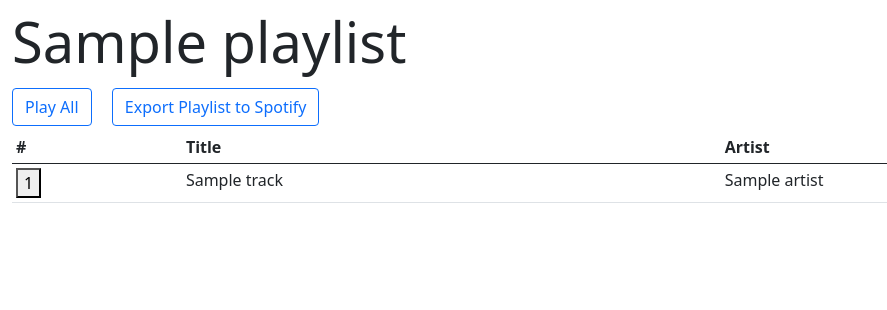
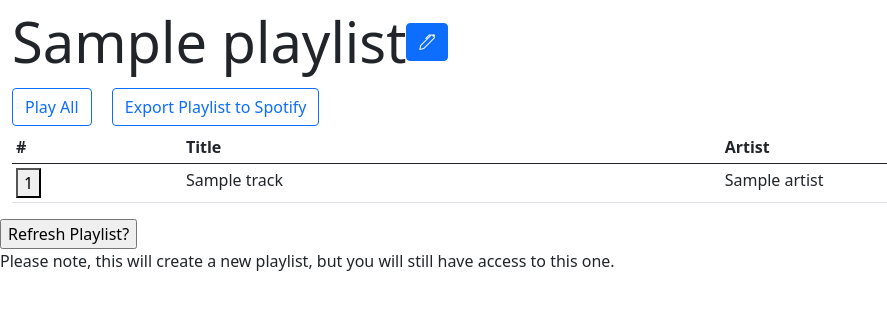
Before and after one commit to ecmcclain/HBProject, a Flask app: template templates/playlist.html in a window 1280 px wide. Shown: the part 64-374 px from the top of the page, without its empty margins (0-887 px from the left). Run offline with Flask 2, Linux system fonts and the light colour scheme; tables that the repository leaves empty hold one stand-in row (values such as "Sample post"); the template is opened without the code that fills it: values that come from a table or form of the project are taken from there, most other values are stand-ins (such as "Sample title", 1, 10 or a date in 2020); some libraries are stand-ins or nearby versions.

Commit message:
Fixed the shuffle endpoint, updated webplayer errors to prompt user to reauthenticate, renaming playlist functionality, refreshing playlist functionality, profile notifications

```diff
--- a/server.py
+++ b/server.py
@@ -164,7 +164,7 @@ def create_solo_playlist():
 
     #display the playlist
     print(jsonify(crud.get_playlist_spotify_track_ids(playlist)))
-    return render_template('playlist.html', user=user, playlist=playlist, access_token = session['access_token'], playlist_tracks = crud.get_playlist_spotify_track_ids(playlist))
+    return redirect(f'/view_solo_playlist/{playlist.id}')
 
 @app.route('/playlist/<other_id>', methods = ['POST'])
 def create_shared_playlist(other_id):
@@ -224,7 +224,7 @@ def create_shared_playlist(other_id):
                         db.session.commit()
     #display the playlist
 
-    return render_template('playlist.html', user=user, playlist=playlist, access_token = session['access_token'],playlist_tracks = crud.get_playlist_spotify_track_ids(playlist))
+    return redirect(f'/view_shared_playlist/{playlist.id}')
 
 @app.route('/view_solo_playlist/<playlist_id>')
 def view_solo_playlist(playlist_id):
@@ -353,6 +353,24 @@ def playback():
     flash('Playlist exported to Spotify.')
 
     return render_template('playlist.html', user=user, playlist=playlist, access_token = session['access_token'], playlist_tracks = crud.get_playlist_spotify_track_ids(playlist))
+
+@app.route('/rename_solo_playlist/<playlist_id>', methods=['POST'])
+def rename_solo_playlist(playlist_id):
+    new_name = request.form.get('new_name')
+    playlist = crud.get_solo_playlist_by_id(playlist_id)
+    playlist.title = new_name
+    db.session.commit()
+    print(playlist.title)
+    return redirect(f'/view_solo_playlist/{playlist_id}')
+
+@app.route('/rename_shared_playlist/<playlist_id>', methods=['POST'])
+def rename_shared_playlist(playlist_id):
+    new_name = request.form.get('new_name')
+    playlist = crud.get_shared_playlist_by_id(playlist_id)
+    playlist.title = new_name
+    db.session.commit()
+    print(playlist.title)
+    return redirect(f'/view_shared_playlist/{playlist_id}')
 
 
 
--- a/templates/playlist.html
+++ b/templates/playlist.html
@@ -25,21 +25,53 @@
 
 <div class="jumbotron jumbotron-fluid">
   <div class="container-fluid">
-    <h1 class="display-4">{{ playlist.title }}</h1>
+    <h1 class="display-4" style="display: flex; align-items: center;">{{ playlist.title }}
+      <button type="button" class="btn btn-primary" data-bs-toggle="modal" data-bs-target="#rename" id="edit_playlist">
+        <i class="bi bi-pen"></i>
+      </button>
+      <span id = 'edit_info' style="display: none;">
+        Edit Title
+      </span>
+    </h1>
       <div class="btn-group navbar-brand" role="group">
         <button id="loadPlaylist" class="btn btn-outline-primary">Play All </button>
       </div>
       <div class="btn-group navbar-brand" role="group">
         <form action = '/export_playlist' method = 'POST'>
-          {% if '&' in playlist.title %}
+          {% if not playlist.joining_user_id %}
+            <button type="submit" class="btn btn-outline-primary" name="playlist_id_solo" value="{{ playlist.id }}"> Export Playlist to Spotify</button>
+          {% else %}
             <button type="submit" class="btn btn-outline-primary" name="playlist_id_shared" value="{{ playlist.id }}"> Export Playlist to Spotify</button>
-          {% endif %}
-          {% if '&' not in playlist.title %}
-            <button type="submit" class="btn btn-outline-primary" name="playlist_id_solo" value="{{ playlist.id }}"> Export Playlist to Spotify</button>
           {% endif %}
         </form>
       </div>
     </div>
+</div>
+
+<div class="modal fade" tabindex="-1" id="rename" aria-hidden="true" style="display: none;">
+  <div class="modal-dialog">
+    <div class="modal-content">
+      <div class="modal-header">
+        <h5 class="modal-title">Rename Playlist</h5>
+        <button type="button" class="btn-close" data-bs-dismiss="modal" aria-label="Close"></button>
+      </div>
+      {% if not playlist.joining_user_id %}
+      <form action = '/rename_solo_playlist/{{playlist.id}}' method = "POST">
+        <div class="modal-body">
+          New name: <input type="text" name="new_name">
+          <input type="submit" value="Rename">
+        </div>
+    </form>
+      {% else %}
+      <form action = '/rename_shared_playlist/{{playlist.id}}' method = "POST">
+        <div class="modal-body">
+          New name: <input type="text" name="new_name">
+          <input type="submit" value="Rename">
+        </div>
+    </form>
+      {% endif %}
+    </div>
+  </div>
 </div>
 
 <div class="modal" tabindex="-1" id="re-auth" style="display: none;">
@@ -83,6 +115,24 @@
   </table>
 </div>
 
+{% if not playlist.joining_user_id %}
+  <form action='/playlist' method = 'POST'>
+    <input type="submit" value="Refresh Playlist?">
+  </form>
+{% else %}
+  {% if user.id == playlist.creating_user_id %}
+    <form action='/playlist/{{ playlist.joining_user_id }}' method = 'POST'>
+      <input type="submit" value="Refresh Playlist?">
+    </form>
+  {% else %}
+    <form action='/playlist/{{ playlist.creating_user_id }}' method = 'POST'>
+      <input type="submit" value="Refresh Playlist?">
+    </form>
+  {% endif %}
+{% endif %}
+
+<p>Please note, this will create a new playlist, but you will still have access to this one.</p>
+
 <br>
 <br>
 <br>
@@ -114,35 +164,38 @@
               headers: new Headers({
                 Authorization: "Bearer " + token,
               }),
-            }).then((response) => console.log(response));
+            }).then((response) => {
+              console.log(response)
+              if (response['status'] > 300) {
+                document.getElementById('re-auth').style.display = "block";
+              }});
+
             };
 
           connect_to_device();
 
           const handle_shuffle = () => {
             console.log("Handling shuffle");
-            let change_device = fetch("https://api.spotify.com/v1/me/player/shuffle", {
+            let shuffle = fetch("https://api.spotify.com/v1/me/player/shuffle?state=false&device_id="+device_id, {
               method: "PUT",
-              body: JSON.stringify({
-                state: false,
-                device_id: device_id,
-              }),
               headers: new Headers({
                 Authorization: "Bearer " + token,
               }),
             }).then((response) => console.log(response));
             };
 
-          handle_shuffle();
+          setTimeout(() => { handle_shuffle()}, "3000");
           });
 
       // Not Ready
       player.addListener('not_ready', ({ device_id }) => {
           console.log('Device ID has gone offline', device_id);
+          document.getElementById('re-auth').style.display = "block";
       });
 
       player.addListener('initialization_error', ({ message }) => {
           console.error(message);
+          document.getElementById('re-auth').style.display = "block";
       });
 
       player.addListener('authentication_error', ({ message }) => {
@@ -152,6 +205,7 @@
 
       player.addListener('account_error', ({ message }) => {
           console.error(message);
+          document.getElementById('re-auth').style.display = "block";
       });
 
       player.addListener('player_state_changed', ({
@@ -165,7 +219,6 @@
           element.style.background = 'white';
         }
         document.getElementById(id_current+'text').style.background = 'green';
-        console.log('Currently Track', current_track);
       });
 
       player.connect();
@@ -205,13 +258,24 @@
         const container = document.getElementsByClassName(number);
         for (const col of container) {
           col.onmouseover = function() {
-            console.log('MOUSEOVER');
             element.innerHTML = '<i class="bi bi-play-fill"></i>';
           };
           col.onmouseleave = function() {
             element.innerHTML = number;
           }}
         }
+
+      const edit = document.getElementById('edit_playlist');
+      const edit_info = document.getElementById('edit_info')
+      edit.onmouseover = function(){
+        edit_info.style.fontSize = '16px';
+        edit_info.style.display = 'inline';
+        edit_info.style.padding = '10px, 0';
+      }
+      edit.onmouseleave = function(){
+        edit_info.style.display = 'none';
+      }
+
       const playlistTracks = JSON.parse('{{ playlist_tracks | tojson }}');
 
       URIs = []
@@ -220,6 +284,7 @@
       }
 
       document.getElementById('loadPlaylist').onclick = function() {
+        console.log(" CLICK");
         const update_queue = () => {
             console.log("Updating the queue");
             let update_queue = fetch("https://api.spotify.com/v1/me/player/play", {
@@ -230,7 +295,11 @@
               headers: new Headers({
                 Authorization: "Bearer " + token,
               }),
-            }).then((response) => console.log(response));
+            }).then((response) => {
+              console.log(response)
+              if (response['status']> 300) {
+                document.getElementById('re-auth').style.display = "block";
+              }});
             };
         update_queue();
 
@@ -245,7 +314,7 @@
         const tempURIs = URIs.slice(index).concat(URIs.slice(0,index));
         const trackID = track;
         document.getElementById(trackID).onclick = function() {
-        const update_queue = () => {
+          const update_queue = () => {
             console.log("Updating the queue");
             let update_queue = fetch("https://api.spotify.com/v1/me/player/play", {
               method: "PUT",
@@ -255,7 +324,11 @@
               headers: new Headers({
                 Authorization: "Bearer " + token,
               }),
-            }).then((response) => console.log(response));
+            }).then((response) => {
+              console.log(response)
+              if (response['status'] > 300) {
+                document.getElementById('re-auth').style.display = "block";
+              }});
             };
         update_queue();
 
```
Also changed, not shown: templates/user_profile.html (+14 -3 lines).
